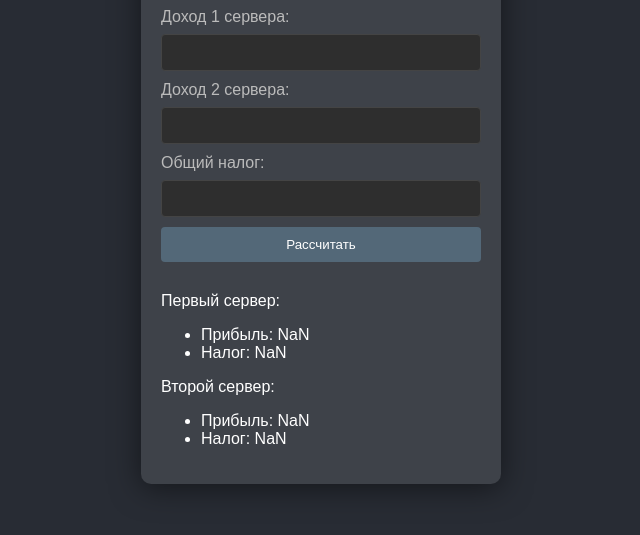
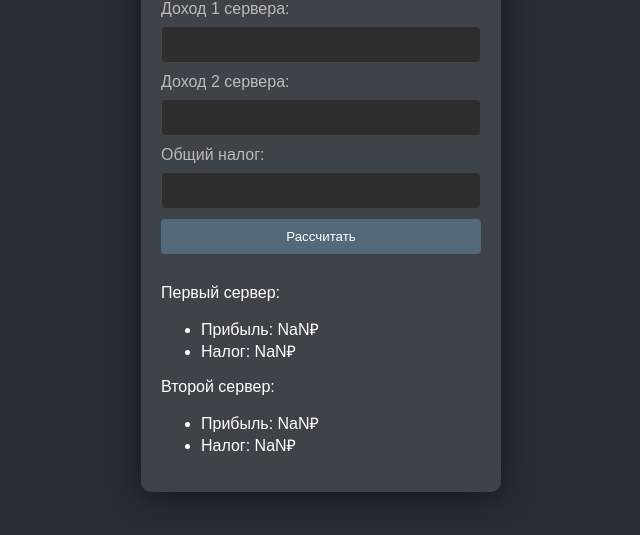
Before and after one commit to x3ntany/accountant, a plain HTML site: page index.html in a window 1280 px wide. Both pictures are taken after a click on the button "Рассчитать". Shown: the part 203-738 px from the top of the page, without its empty margins (319-959 px from the left). Drawn offline with Linux system fonts and the light colour scheme; a web font is replaced by a local one.

Commit message:
Add рубль

```diff
--- a/index.html
+++ b/index.html
@@ -123,13 +123,13 @@
             document.getElementById('result').innerHTML = `
                 <p>Первый сервер:</p>
                 <ul>
-                    <li>Прибыль: ${netIncomeAfterTax1.toFixed(2)}</li>
-                    <li>Налог: ${tax1.toFixed(2)}</li>
+                    <li>Прибыль: ${netIncomeAfterTax1.toFixed(2)}₽</li>
+                    <li>Налог: ${tax1.toFixed(2)}₽</li>
                 </ul>
                 <p>Второй сервер:</p>
                 <ul>
-                    <li>Прибыль: ${netIncomeAfterTax2.toFixed(2)}</li>
-                    <li>Налог: ${tax2.toFixed(2)}</li>
+                    <li>Прибыль: ${netIncomeAfterTax2.toFixed(2)}₽</li>
+                    <li>Налог: ${tax2.toFixed(2)}₽</li>
                 </ul>
             `;
         }
```
